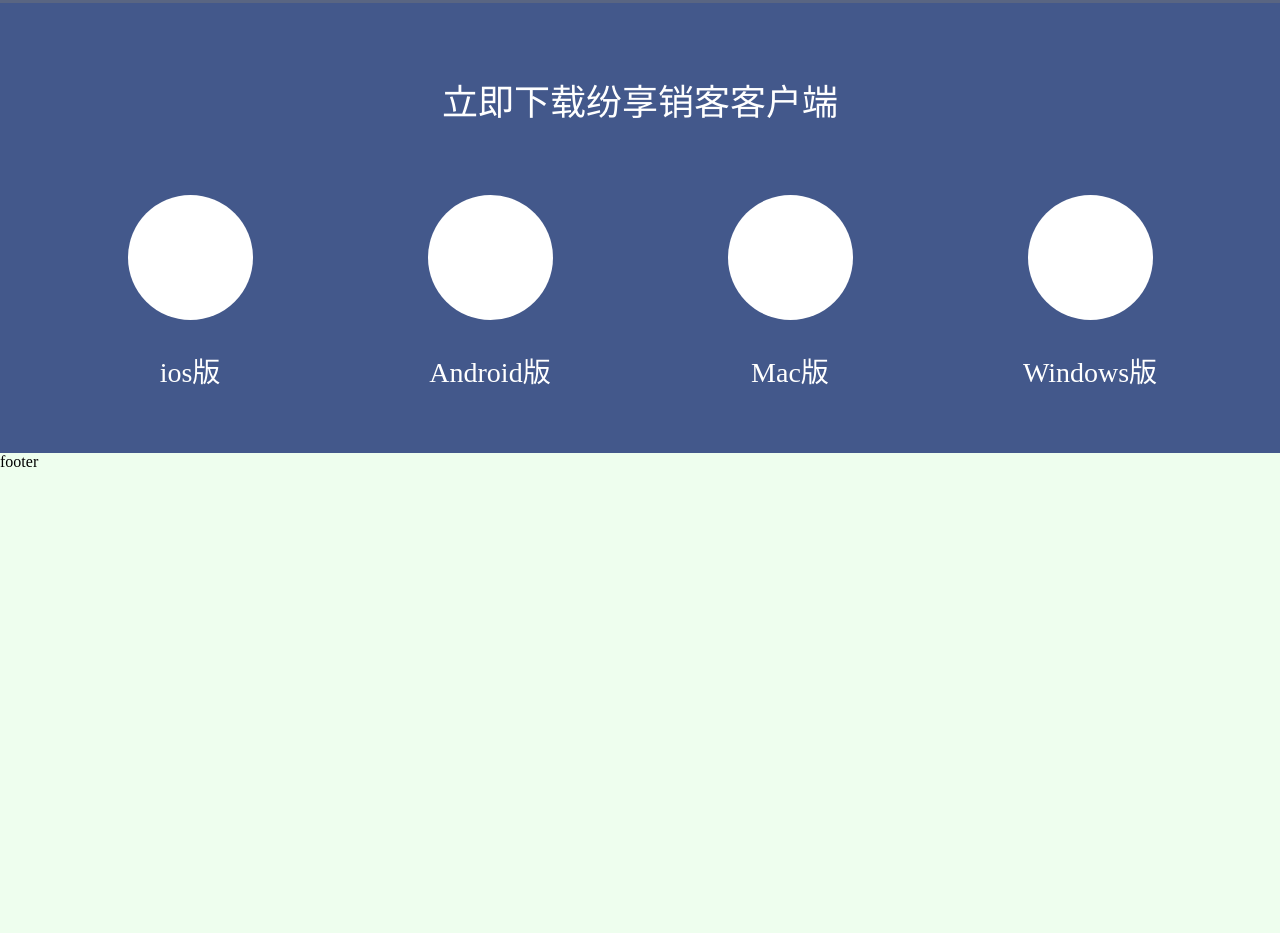
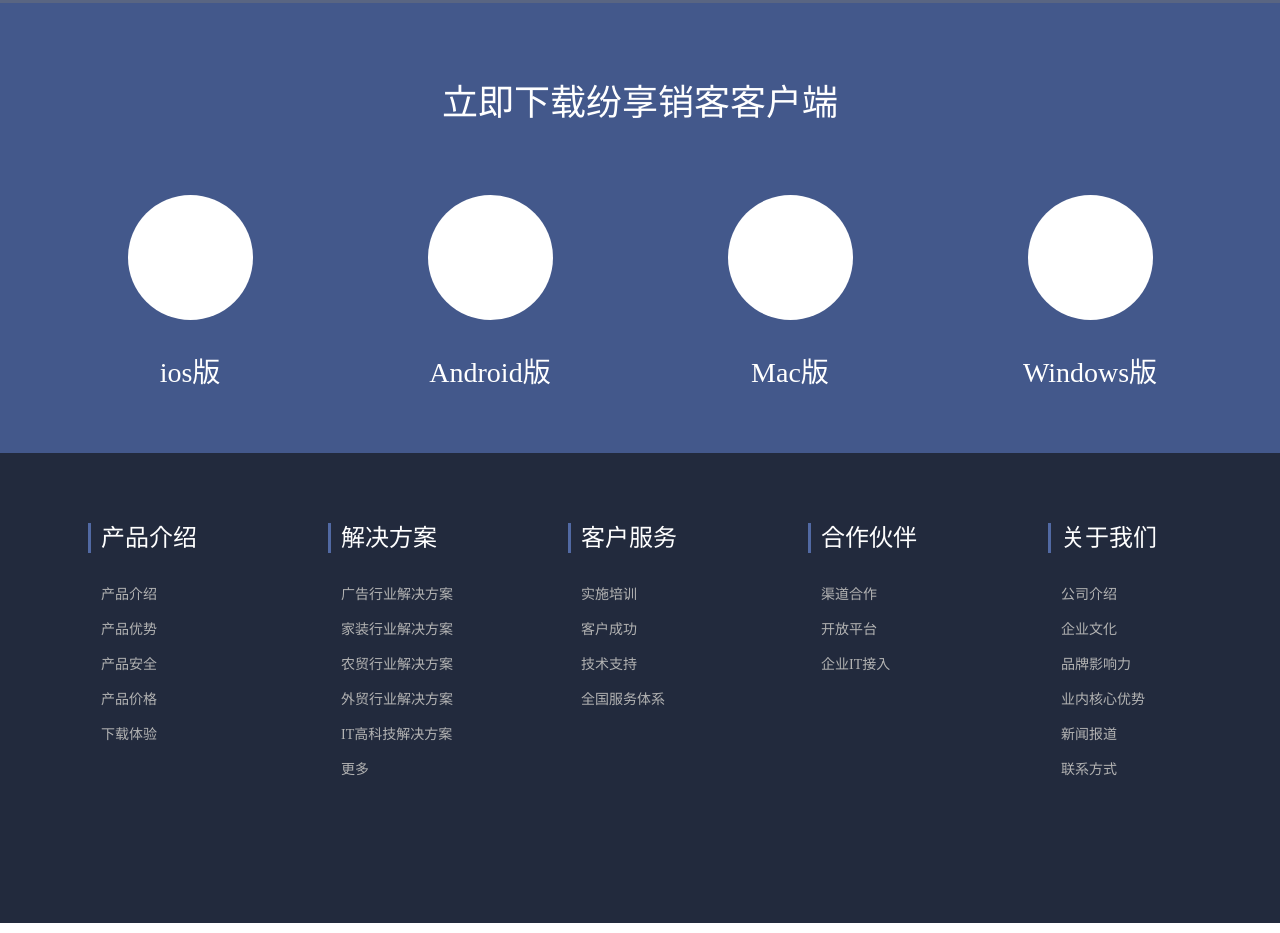
Before and after one commit to dianyingx007/fxiaoke, a website: page index.html in a window 1280 px wide. Shown: the part 3568-4501 px from the top of the page. Drawn offline with Linux system fonts and the light colour scheme.

Commit message:
完成footer，整个页面完成

```diff
--- a/css/fxiaoke.scss
+++ b/css/fxiaoke.scss
@@ -34,7 +34,7 @@ $fea_even_bg: #F0F4F8; //feature偶数项的背景颜色
 $industry_one_w: 225px; //单个industry的宽度
 $industry_one_h: 250px;
 //footer
-$foot_bg_color: #eefeee;
+$foot_bg_color: #222A3D;
 
 /*统一样式*/
 * {
@@ -378,8 +378,33 @@ header {
 .windows {
     background-image: url(../img/windows.png);
 }
+
 /*footer模块*/
 footer {
     background-color: $foot_bg_color;
-    height: 60%;
+    height: 470px;
 }
+.footer_item {
+    width: 20%;
+    padding-left: 4%;
+    padding-top: 70px;
+    float: left;
+    p {
+        border-left: 3px solid #5169A3;
+        margin-bottom: 30px;
+        padding-left: 10px;
+        color: #FFF;
+        font-size: 24px;
+        line-height: 30px;
+    }
+    a {
+        display: block;
+        color: darken(#FFF, 30%);
+        margin-top: 15px;
+        padding-left: 13px;
+        font-size: 14px;
+    }
+    a:hover {
+        color: #FFF;
+    }
+}
--- a/gulpfile.js
+++ b/gulpfile.js
@@ -19,7 +19,7 @@ gulp.task('serve', ['sass'], function() {
 // scss编译后的css将注入到浏览器里实现更新
 gulp.task('sass', function(){
     return gulp.src("css/*.scss")
-        .pipe(sass())
+        .pipe(sass({outputStyle: 'compact'}))
         .pipe(gulp.dest("css"))
         .pipe(reload({stream:true}));
 });
--- a/index.html
+++ b/index.html
@@ -137,7 +137,49 @@
 				</div>
 			</section>
 		</article>
-		<footer>footer</footer>
+		<footer>
+			<div class="container">
+				<div class="footer_item">
+					<p>产品介绍</p>
+					<a href="#">产品介绍</a>
+					<a href="#">产品优势</a>
+					<a href="#">产品安全</a>
+					<a href="#">产品价格</a>
+					<a href="#">下载体验</a>
+				</div>
+				<div class="footer_item">
+					<p>解决方案</p>
+					<a href="#">广告行业解决方案</a>
+					<a href="#">家装行业解决方案</a>
+					<a href="#">农贸行业解决方案</a>
+					<a href="#">外贸行业解决方案</a>
+					<a href="#">IT高科技解决方案</a>
+					<a href="#">更多</a>
+				</div>
+				<div class="footer_item">
+					<p>客户服务</p>
+					<a href="#">实施培训</a>
+					<a href="#">客户成功</a>
+					<a href="#">技术支持</a>
+					<a href="#">全国服务体系</a>
+				</div>
+				<div class="footer_item">
+					<p>合作伙伴</p>
+					<a href="#">渠道合作</a>
+					<a href="#">开放平台</a>
+					<a href="#">企业IT接入</a>
+				</div>
+				<div class="footer_item">
+					<p>关于我们</p>
+					<a href="#">公司介绍</a>
+					<a href="#">企业文化</a>
+					<a href="#">品牌影响力</a>
+					<a href="#">业内核心优势</a>
+					<a href="#">新闻报道</a>
+					<a href="#">联系方式</a>
+				</div>
+			</div>
+		</footer>
 		<script src="js/jquery-1.11.0.js"></script>
 		<script type="text/javascript" src="js/fxiaoke.js"></script>
 	</body>
```
Also changed, not shown: css/fxiaoke.css.
